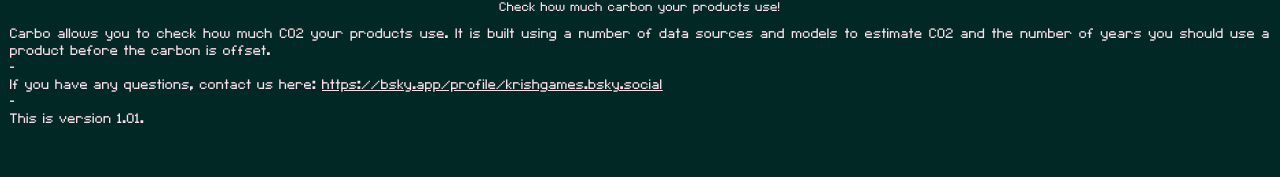
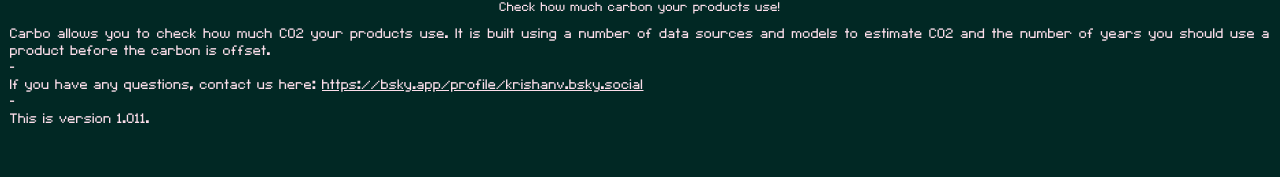
Before and after one commit to krishan147/carbon_calc, a Vue app: page / in a window 1280 px wide. Both pictures are taken after a click on the button "About". Shown: the part 129-306 px from the top of the page. Built offline with nearby package versions, Linux system fonts and the light colour scheme; no server answers; what aws-amplify would draw is missing.

Commit message:
green - social change

```diff
--- a/src/components/About.vue
+++ b/src/components/About.vue
@@ -24,15 +24,15 @@
         <div class="text-general">
             If you have any questions, contact us here:
 
-            <a class="custom-link" href="https://bsky.app/profile/krishgames.bsky.social" target="_blank" rel="noopener noreferrer">
-              https://bsky.app/profile/krishgames.bsky.social
+            <a class="custom-link" href="https://bsky.app/profile/krishanv.bsky.social" target="_blank" rel="noopener noreferrer">
+              https://bsky.app/profile/krishanv.bsky.social
             </a>
         </div>
         <div class="text-general">
             -
         </div>
         <div class="text-general">
-            This is version 1.01.
+            This is version 1.011.
         </div>
 
       </div>
```
